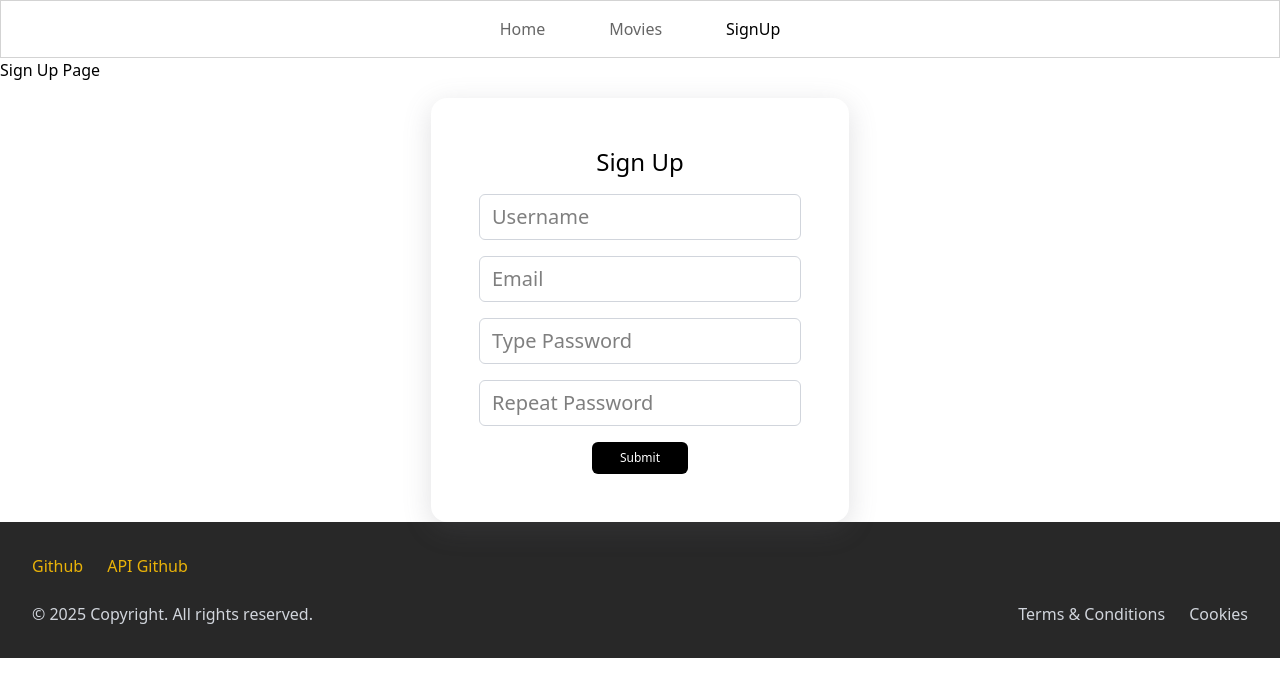
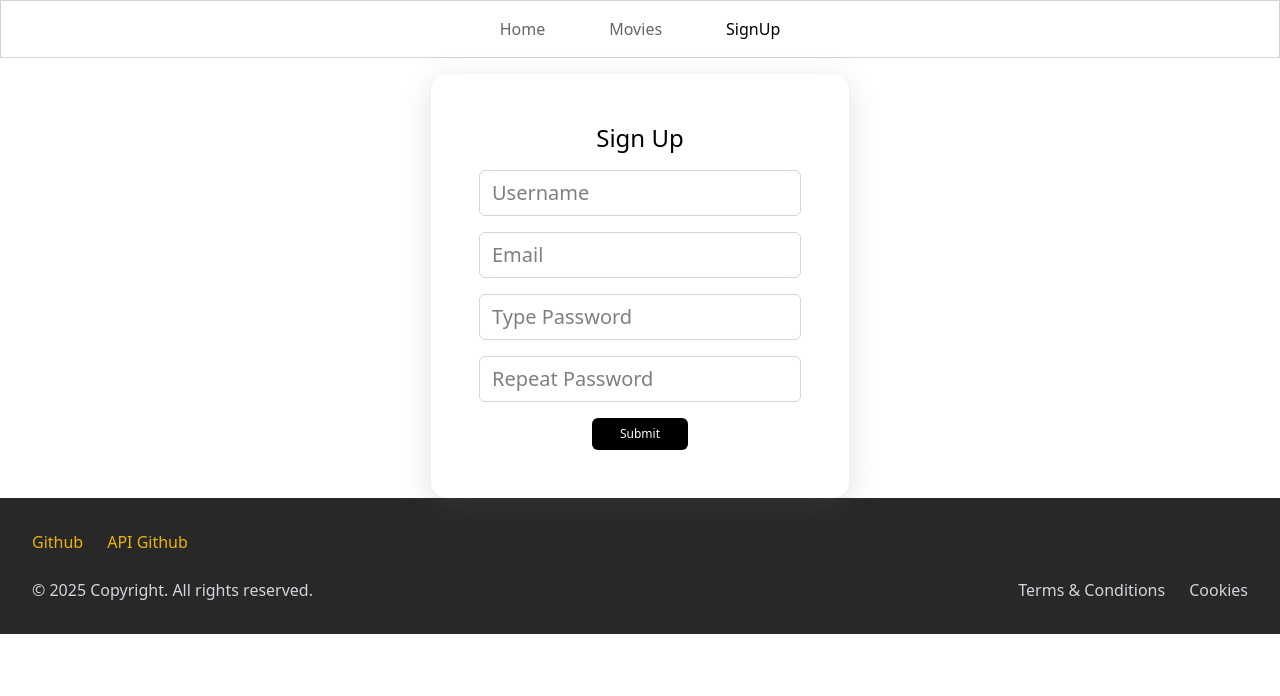
Before and after one commit to technative-academy/FrameBox-Frontend, a React (Vite) app: page /signup in a window 1280 px wide. Shown: the top 696 px of the page. Built offline with nearby package versions, Linux system fonts and the light colour scheme.

Commit message:
remove h1 titles and add to forms using props

```diff
--- a/src/pages/Login.jsx
+++ b/src/pages/Login.jsx
@@ -3,7 +3,6 @@ import Form from "../components/Form/Form";
 function Login() {
     return (
         <div>
-            <h1>Login Page</h1>
             <Form type="login" />
         </div>
     );
--- a/src/pages/SignUp.jsx
+++ b/src/pages/SignUp.jsx
@@ -3,7 +3,6 @@ import Form from "../components/Form/Form";
 function SignUp() {
     return (
         <div>
-            <h1>Sign Up Page</h1>
             <Form type="signup" />
         </div>
     );
```
